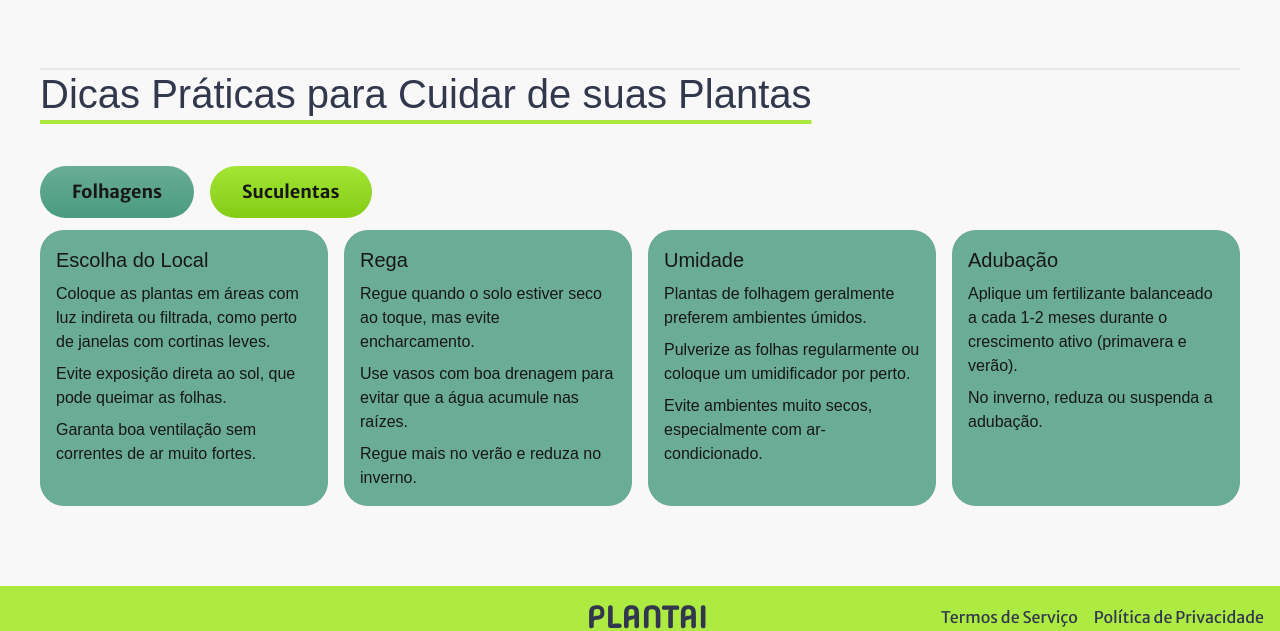
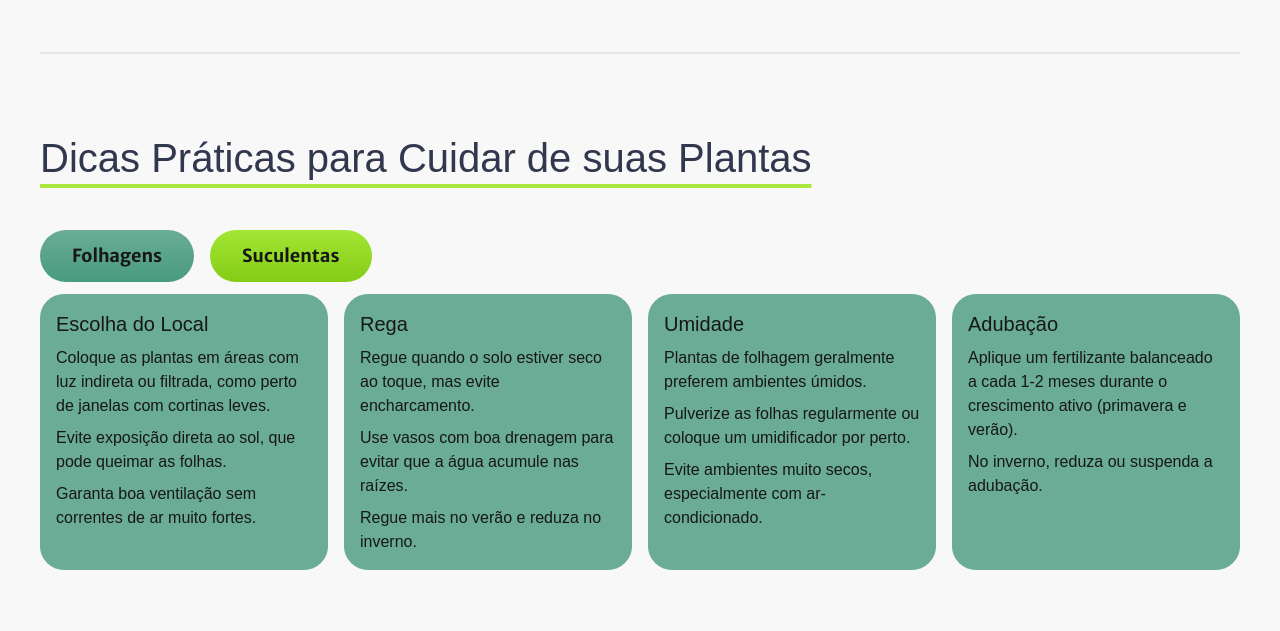
Before and after one commit to Victtor-Lima/plantai, a Next.js app: page / in a window 1280 px wide. Shown: the part 1460-2091 px from the top of the page. Built offline with nearby package versions, Linux system fonts and the light colour scheme; a web font is replaced by a local one.

Commit message:
adjustments to the spacing of HowToCultivate and GeneralInformation

```diff
--- a/src/components/CardTips.tsx
+++ b/src/components/CardTips.tsx
@@ -6,7 +6,7 @@ const CardTips = ({ categ, display }: { categ: string; display: string }) => {
   return (
     <ul
       id={`${categ}`}
-      className={`${categ} mb-20 ${display} grid-flow-col gap-x-4 overflow-x-auto`}
+      className={`${categ} ${display} grid-flow-col gap-x-4 overflow-x-auto`}
     >
       {contentArray.categories[categ].map((tip) => (
         <li
--- a/src/components/GeneralInformation.tsx
+++ b/src/components/GeneralInformation.tsx
@@ -6,7 +6,7 @@ import img3 from "../app/image/img_nutritionPruning.svg";
 
 const GeneralInformation = () => {
   return (
-    <section className="grid pt-12 lg:pt-20 border-t-2 justify-items-center gap-y-12 mt:gap-y-16 font-merriweather_sans pb-16 md:pb-24 mx-4 lg:mx-10 border-b-2">
+    <section className="grid pt-12 lg:pt-20 border-t-2 justify-items-center gap-y-12 mt:gap-y-16 font-merriweather_sans pb-12 md:pb-20 mx-4 lg:mx-10 border-b-2">
       <h1 className="font-madimi_one text-2xl mt:text-[30px] md:text-36px lg:text-40px text-center text-grayBlue leading-normal pb-2 rounded-lg underline underline-offset-[12px] decoration-[#FFA46D]">
         Primeiros passos para começar bem com suas plantas
       </h1>
--- a/src/components/HowToCultivate.tsx
+++ b/src/components/HowToCultivate.tsx
@@ -7,7 +7,7 @@ const HowToCultivate = () => {
 
   return (
     <>
-      <section className="howToCultivate mx-4 lg:mx-10 ">
+      <section className="howToCultivate pt-12 lg:pt-20 pb-12 md:pb-20 mx-4 lg:mx-10 ">
         <h1 className="font-madimi_one text-2xl mt:text-[30px] md:text-36px lg:text-40px  text-grayBlue leading-normal pb-2 rounded-lg underline underline-offset-[12px] decoration-[#AAE83F] mb-10 ">
           Dicas Práticas para Cuidar de suas Plantas
         </h1>
```
